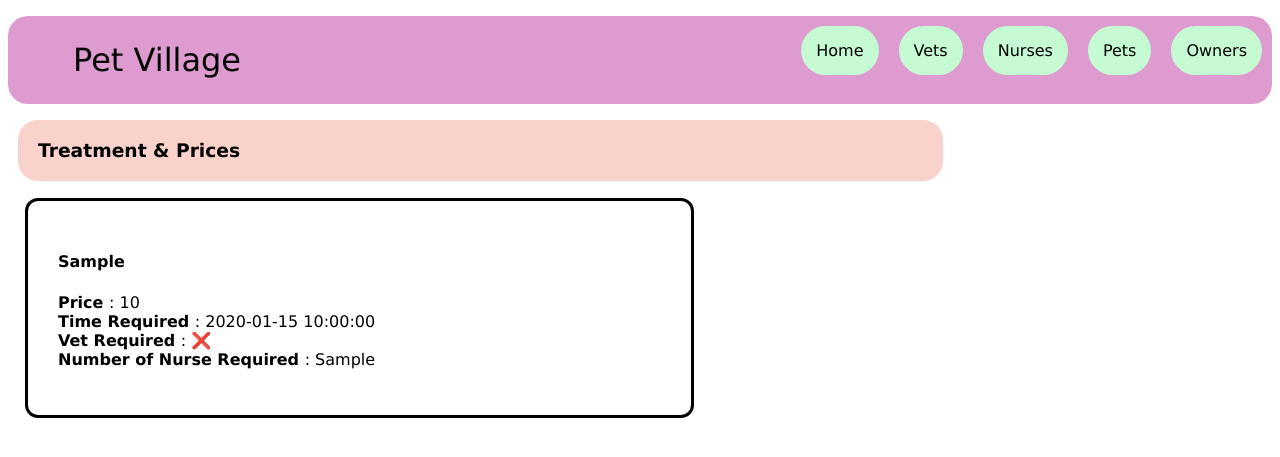
After one commit to fionaberkery/Pet_Village, a Flask app: page /prices/ in a window 1280 px wide. The commit adds this page. Shown: the top 457 px of the page. Run offline with Flask 2, Linux system fonts and the light colour scheme; a database or web service that is not in the repository returns one stand-in record (values such as "Sample title"); some libraries are stand-ins or nearby versions.

Commit message:
prices class and table added

```diff
--- a/app.py
+++ b/app.py
@@ -5,6 +5,7 @@ from controllers.pets_controller import pets_blueprint
 from controllers.treatments_controller import treatments_blueprint
 from controllers.vets_controller import vets_blueprint
 from controllers.nurse_controller import nurses_blueprint
+from controllers.price_controller import prices_blueprint
 
 app = Flask(__name__)
 
@@ -13,6 +14,7 @@ app.register_blueprint(pets_blueprint)
 app.register_blueprint(treatments_blueprint)
 app.register_blueprint(vets_blueprint)
 app.register_blueprint(nurses_blueprint)
+app.register_blueprint(prices_blueprint)
 
 @app.route("/")
 def main():
--- /dev/null
+++ b/controllers/price_controller.py
@@ -0,0 +1,60 @@
+from flask import Blueprint, Flask, redirect, render_template, request
+
+from models.price import Price
+
+import repositories.price_repository as price_repository
+
+
+prices_blueprint = Blueprint("/prices",__name__)
+
+#INDEX
+@prices_blueprint.route("/prices/")
+def prices():
+    prices = price_repository.select_all()
+    return render_template("/prices/index.html", prices=prices)
+
+# SHOW
+@prices_blueprint.route("/prices/<id>")
+def select_price(id):
+    price = price_repository.select(id)
+    return render_template("/prices/show.html", price=price)
+
+
+# #NEW
+# @nurses_blueprint.route("/nurses/new")
+# def new_nurse():
+#     return render_template("/nurses/new.html")
+
+# #CREATE
+# @nurses_blueprint.route("/nurses", methods=["POST"])
+# def create_nurse():
+#     nurse_name = request.form["nurse_name"]
+#     days_works = request.form["days_works"]
+#     available_weekends = request.form["available_weekends"]
+#     email = request.form["email"]
+#     new_nurse = Nurse(nurse_name, days_works, available_weekends, email)
+#     nurse_repository.save(new_nurse)
+#     return redirect("/nurses")
+
+# # EDIT
+# @nurses_blueprint.route("/nurses/<id>/edit")
+# def edit_nurse(id):
+#     nurse = nurse_repository.select(id)
+#     return render_template("/nurses/edit.html", nurse=nurse)
+
+# # UPDATE
+# @nurses_blueprint.route("/nurses/<id>", methods=["POST"])
+# def update_nurse(id):
+#     nurse_name = request.form["nurse_name"]
+#     days_works = request.form["days_works"]
+#     available_weekends = request.form["available_weekends"]
+#     email = request.form["email"]
+#     new_nurse = Nurse(nurse_name, days_works, available_weekends, email, id)
+#     nurse_repository.update(new_nurse)
+#     return redirect("/nurses")
+
+# #DELETE
+# @nurses_blueprint.route("/nurses/<id>/delete", methods=["POST"])
+# def delete_nurse(id):
+#     nurse_repository.delete(id)
+#     return redirect("/nurses")
--- /dev/null
+++ b/models/price.py
@@ -0,0 +1,8 @@
+class Price:
+    def __init__(self, treatment_type, price, time_req, vet_req, nurses_req, id=None):
+        self.treatment_type = treatment_type
+        self.price = price
+        self.time_req = time_req
+        self.vet_req = vet_req
+        self.nurses_req = nurses_req
+        self.id = id
--- /dev/null
+++ b/repositories/price_repository.py
@@ -0,0 +1,47 @@
+from db.run_sql import run_sql
+
+from models.price import Price
+
+
+def save(price):
+    sql = "INSERT INTO prices (treatment_type, price, time_req, vet_req, nurses_req) VALUES (%s, %s, %s, %s, %s) RETURNING id"
+    values = [price.treatment_type, price.price, price.time_req, price.vet_req, price.nurses_req]
+    results = run_sql (sql, values)
+    id = results[0]['id']
+    price.id = id
+
+
+def select_all():
+    prices = []
+
+    sql = "SELECT * FROM prices"
+    results = run_sql(sql)
+
+    for result in results:
+        price = Price(result['treatment_type'], result['price'], result['time_req'], result['vet_req'], result['nurses_req'], result['id'])
+        prices.append(price)
+    return prices
+
+def select(id):
+    sql = "SELECT * FROM prices WHERE id=%s"
+    values = [id]
+    result = run_sql(sql, values)[0]
+    price = Price(result['treatment_type'], result['price'], result['time_req'], result['vet_req'], result['nurses_req'], result['id'])
+    return price
+
+
+# def delete_all():
+#     sql = "DELETE FROM nurses"
+#     run_sql(sql)
+
+
+# def delete(id):
+#     sql = "DELETE FROM nurses WHERE id = %s"
+#     values = [id]
+#     run_sql(sql, values)
+
+
+# def update(nurse):
+#     sql = "UPDATE nurses SET (nurse_name, days_works, available_weekends, email) = (%s, %s, %s, %s) WHERE id = %s"
+#     values = [nurse.nurse_name, nurse.days_works, nurse.available_weekends, nurse.email, nurse.id]
+#     run_sql(sql, values)
--- /dev/null
+++ b/templates/prices/index.html
@@ -0,0 +1,37 @@
+{% extends "base.html" %}
+{% block content %}
+
+<h3> Treatment & Prices </h3>
+
+<div id="grid-container-owners">
+
+{% for price in prices %}
+
+    <section id="owner">
+        <h4> {{ price.treatment_type }} </h4>
+        <p>
+            <b> Price </b> : {{ price.price }} </b> <br>
+            <b> Time Required </b> : {{ price.time_req }} </b> <br>
+            <b> Vet Required </b> :
+
+                {% if price.vet_req == True %}
+
+                    <span> 	&#9989; </span>
+
+                {% else %}
+
+                    <span>&#10060;</span>
+
+                {% endif %}
+            <br>
+
+            <b> Number of Nurse Required </b> : {{ price.nurses_req }} </b>
+
+        </p>
+    </section>
+
+{% endfor %}
+
+</div>
+
+{% endblock %}
```
Also changed, not shown: console.py (+13 -0 lines), db/pet_village.sql (+10 -0 lines), templates/index.html (+4 -4 lines), templates/nurses/edit.html (+4 -4 lines), templates/nurses/show.html (+17 -3 lines).
